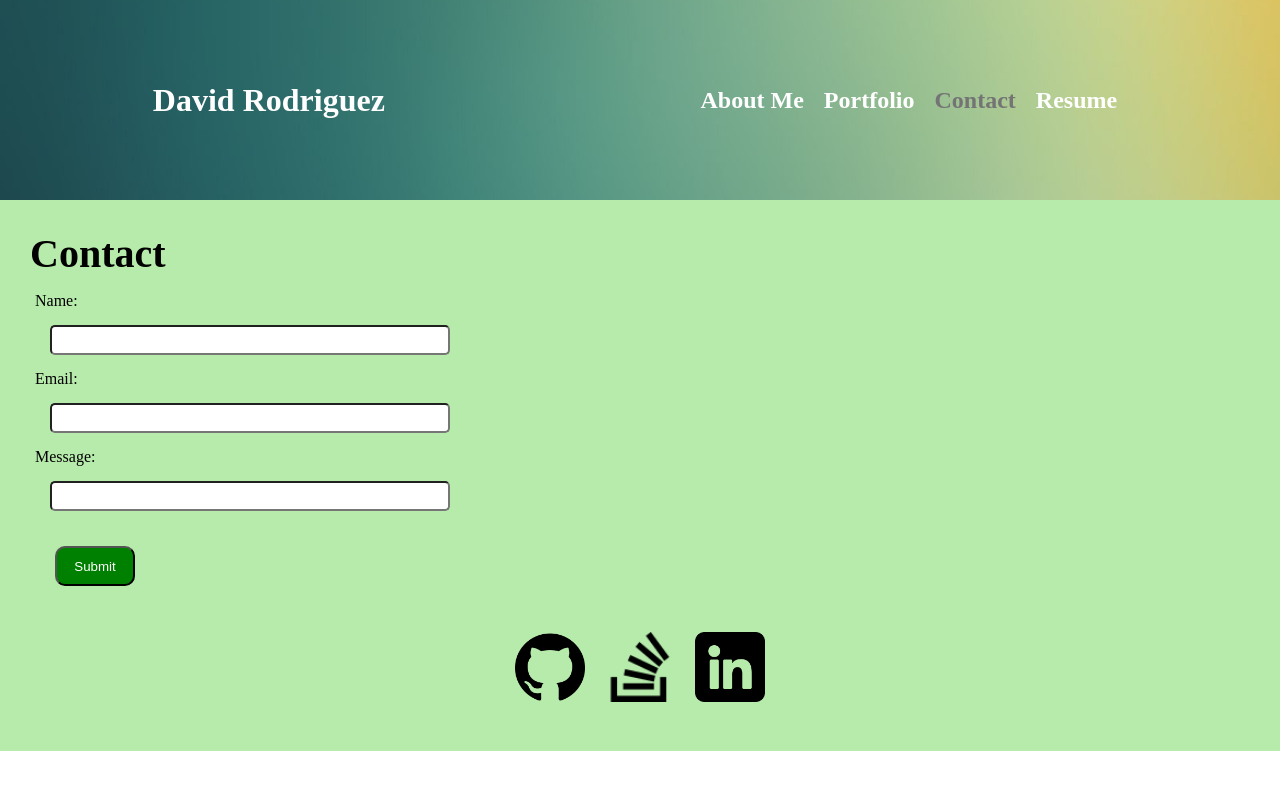
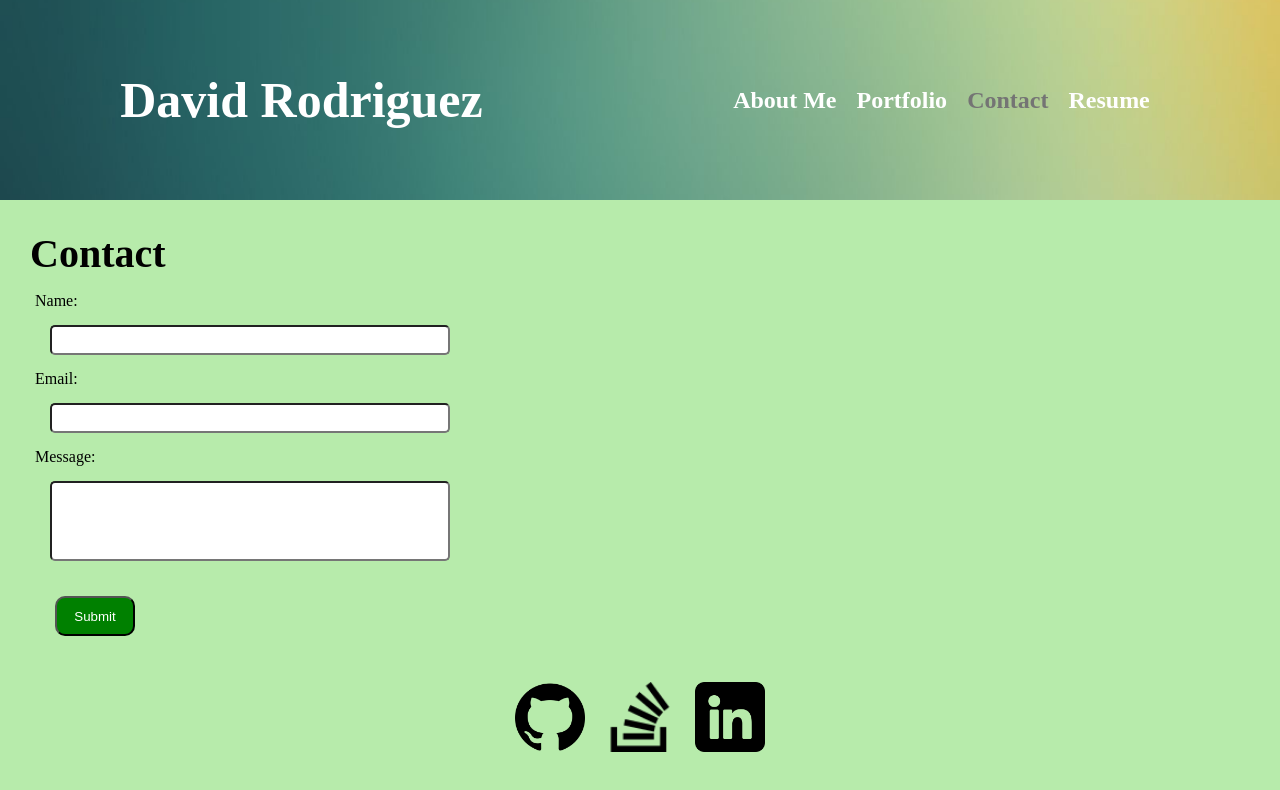
Before and after one commit to DavidRodriguez119/react-portfolio, a React (Vite) app: page / in a window 1280 px wide. Both pictures are taken after a click on the element "Contact". Shown: the top 790 px of the page. Built offline with nearby package versions, Linux system fonts and the light colour scheme; a web font is replaced by a local one.

Commit message:
README content

```diff
--- a/src/App/style.css
+++ b/src/App/style.css
@@ -92,3 +92,7 @@ button:hover{
     background-color: rgb(2, 94, 2);
     font-weight: bolder;
 }
+
+#enterMessage{
+    height: 80px;
+}
--- a/src/Header/style.css
+++ b/src/Header/style.css
@@ -30,3 +30,7 @@ header {
 .navContainer{
     display: flex;
 }
+
+h1{
+    font-size: 50px;
+}
```
Also changed, not shown: src/assets/screenshot.png (added), 1 other file (tests, documents, lock files or other folders).
